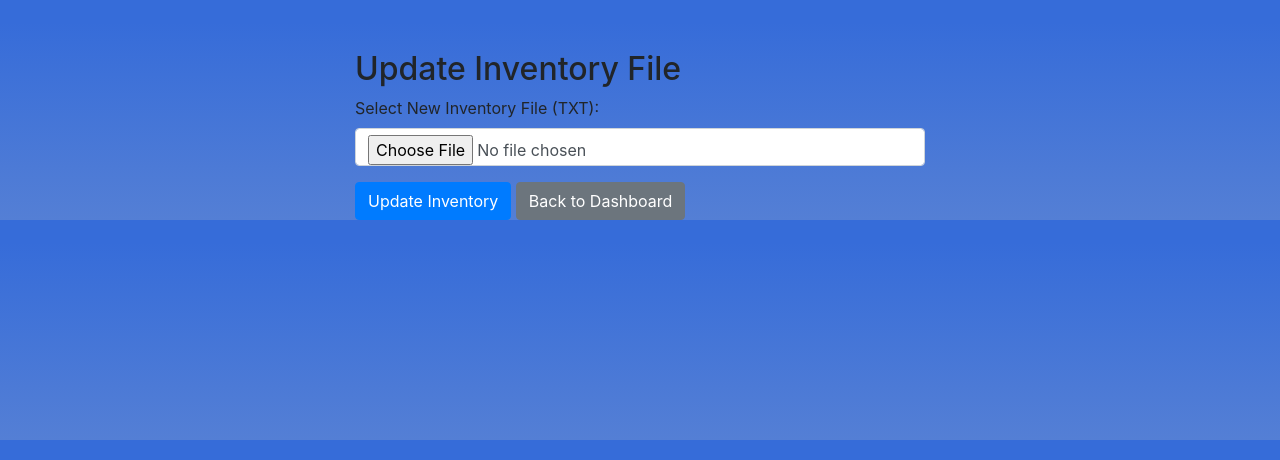
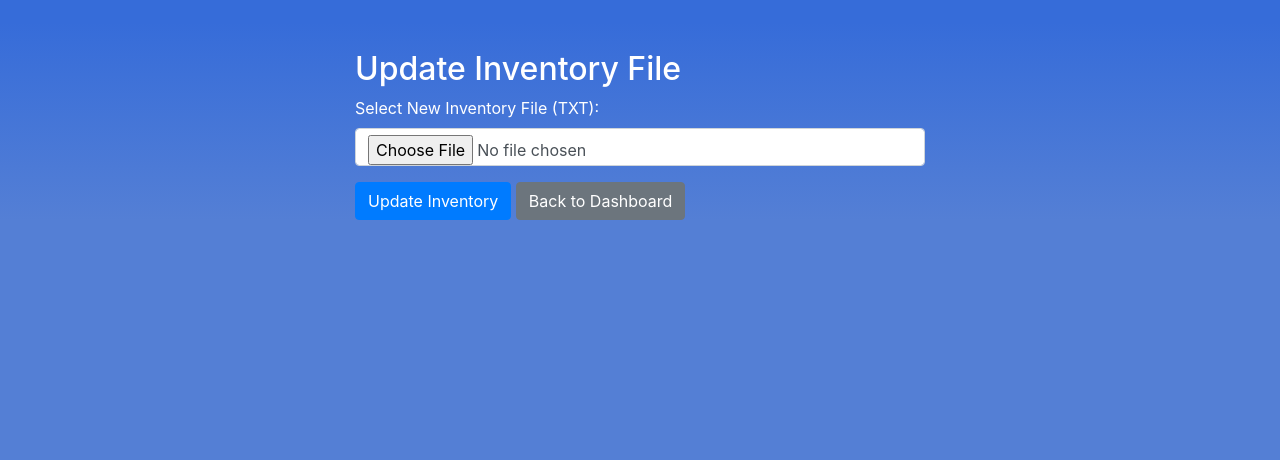
Before and after one commit to gcarson1/SmartCart, a Flask app: template app/templates/update_inventory.html in a window 1280 px wide. Shown: the top 460 px of the page. Run offline with Flask 3, Linux system fonts and the light colour scheme; the template is opened without the code that fills it, so the values that code supplies are empty; some libraries are stand-ins or nearby versions.

Commit message:
background fix

```diff
--- a/app/templates/admin_signup.html
+++ b/app/templates/admin_signup.html
@@ -81,7 +81,6 @@
     <div class="logo-container">
       <img src="{{ url_for('static', filename='default-monochrome-white.svg') }}" alt="SmartCart Logo" class="top-logo" />
     </div>
-    <div class="title">Admin Sign Up</div>
     <div class="user_info">
       <a href="/" class="main-return">
         <img src="{{ url_for('static', filename='main-return.png') }}" alt="Return to main page" />
--- a/app/templates/landing.html
+++ b/app/templates/landing.html
@@ -9,10 +9,10 @@
   <link rel="stylesheet" href="{{ url_for('static', filename='css/index.css') }}">
   <style>
     body {
-      background: linear-gradient(180deg, #366CD9 10%, #547fd5 100%);
+      background-color: #547fd5;
       color: #fff;
       font-family: 'Inter', sans-serif;
-      height: 100vh;
+      height: 100%;
     }
 
     .landing-hero {
--- a/app/templates/signup.html
+++ b/app/templates/signup.html
@@ -76,7 +76,6 @@
     <div class="logo-container">
       <img src="{{ url_for('static', filename='default-monochrome-white.svg') }}" alt="SmartCart Logo" class="top-logo" />
     </div>
-    <div class="title">User Sign Up</div>
     <div class="user_info">
       <a href="/" class="main-return">
         <img src="{{ url_for('static', filename='main-return.png') }}" alt="Return to main page" />
--- a/app/templates/update_inventory.html
+++ b/app/templates/update_inventory.html
@@ -7,6 +7,19 @@
   <link rel="stylesheet" href="https://maxcdn.bootstrapcdn.com/bootstrap/4.3.1/css/bootstrap.min.css">
   <link rel="stylesheet" href="{{ url_for('static', filename='css/update_inventory.css') }}">
   <link rel="stylesheet" href="{{ url_for('static', filename='css/general.css') }}">
+    <link rel="stylesheet" href="{{ url_for('static', filename='css/index.css') }}">
+
+
+  <style>
+        body {
+      background-color: #547fd5;
+      color: #fff;
+      font-family: 'Inter', sans-serif;
+      height: 100%;
+    }
+
+  </style>
+
 
 </head>
 <body>
--- a/app/templates/user_login.html
+++ b/app/templates/user_login.html
@@ -81,7 +81,6 @@
     <div class="logo-container">
       <img src="{{ url_for('static', filename='default-monochrome-white.svg') }}" alt="SmartCart Logo" class="top-logo" />
     </div>
-    <div class="title">User Login</div>
     <div class="user_info">
       <a href="/" class="main-return">
         <img src="{{ url_for('static', filename='main-return.png') }}" alt="Return to main page" />
```
